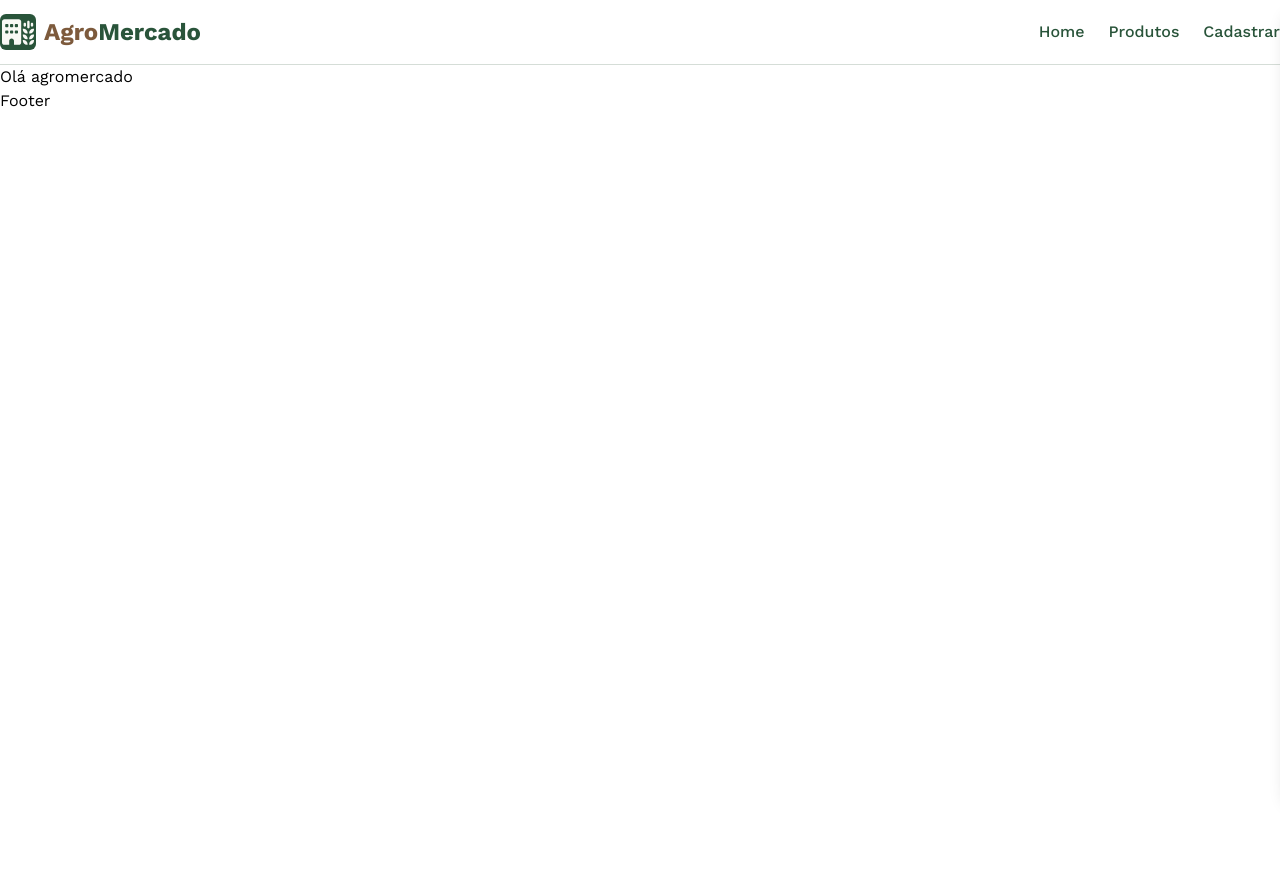
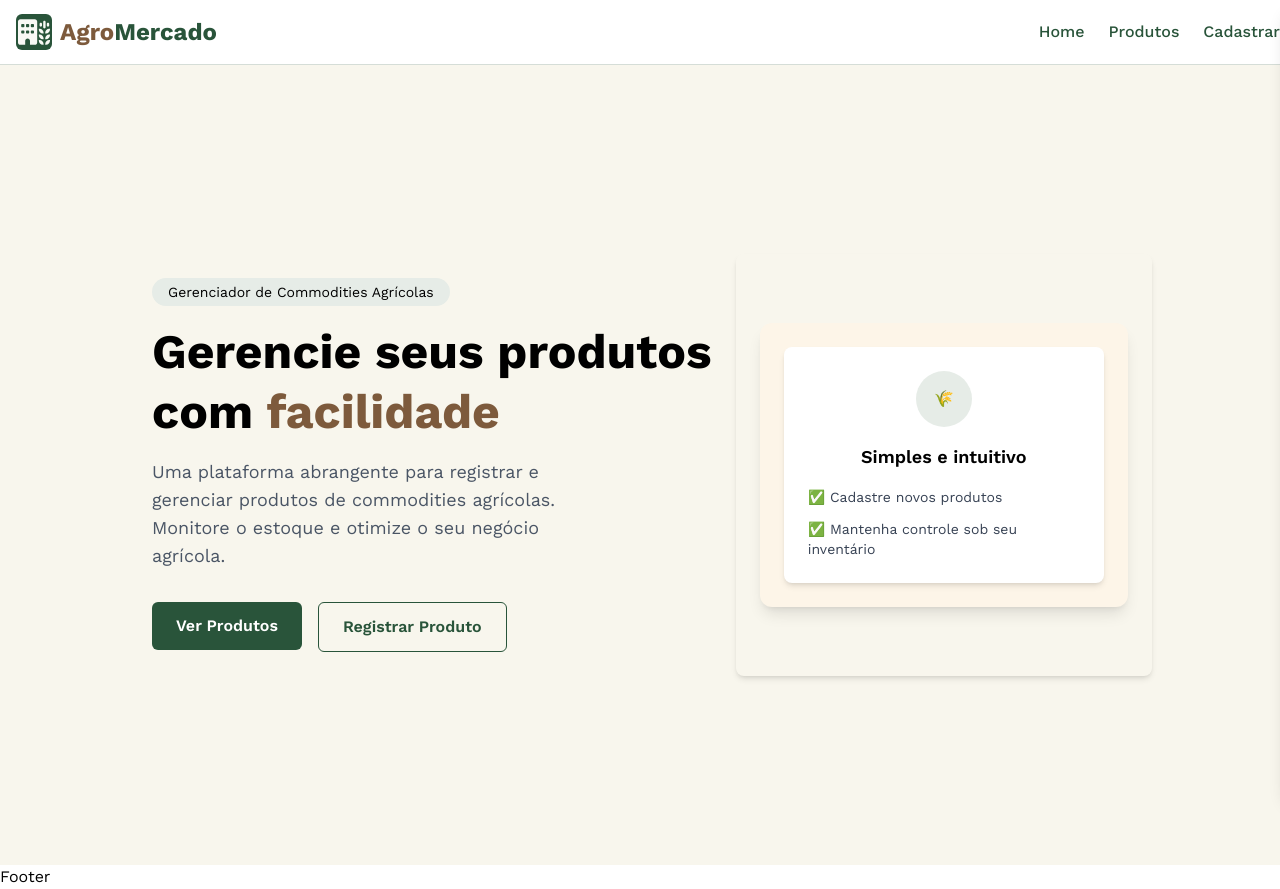
Before and after one commit to RyannMagalhaes/AgroMercadoGerenciador, a React (Vite) app in the folder AgroMercadoGerenciador/: page / in a window 1280 px wide. Before the commit the page ends 800 px from the top, so only its background shows below. Built offline with nearby package versions, Linux system fonts and the light colour scheme.

Commit message:
[FEAT] Implementação e estilização da seçao de apresentação

```diff
--- a/AgroMercadoGerenciador/src/assets/components/header.tsx
+++ b/AgroMercadoGerenciador/src/assets/components/header.tsx
@@ -9,14 +9,14 @@ function Header() {
   return (
     <>
       <header className="border-b border-[#d5ddd7] bg-white/80 backdrop-blur-sm sticky top-0 z-10">
-        <div className="container mx-auto flex h-16 justify-between items-center px-4">
-          <div className="flex items-center gap-2">
+        <div className="container mx-auto flex h-16 justify-between items-center">
+          <div className="flex items-center gap-2 pl-4">
             <div className="flex items-center justify-center bg-[#29543A] w-9 h-9 rounded-md">
               <FaBuildingWheat className="w-8 h-8 m-auto text-[#F9F9F5]" />
             </div>
-            <p className="text-2xl font-bold text-[#29543A]">
+            <h1 className="text-2xl font-bold text-[#29543A]">
               <span className="text-[#7D5A3C]">Agro</span>Mercado
-            </p>
+            </h1>
           </div>
 
           <button
--- /dev/null
+++ b/AgroMercadoGerenciador/src/assets/components/presentation-section.tsx
@@ -0,0 +1,67 @@
+import { Link } from "react-router-dom";
+
+function PresentationSection() {
+  return (
+    <>
+      <section className="flex items-center justify-center bg-[#f8f6ed] h-screen">
+        <div className="bigger-container flex flex-col lg:flex-row max-w-[80vw] max-h-8/10 mx-auto">
+          {/* Conteúdo da esquerda */}
+          <div className="items-center gap-12 p-6 flex flex-col justify-center text-center lg:text-left lg:items-start">
+            <div className="flex-1">
+              <span className="inline-block mb-4 px-4 py-1 text-sm bg-[#e6ece7] rounded-full">
+                Gerenciador de Commodities Agrícolas
+              </span>
+              <h1 className="text-4xl md:text-5xl font-bold leading-tight mb-4">
+                Gerencie seus produtos <br />
+                com <span className="text-[#7D5A3C]">facilidade</span>
+              </h1>
+              <p className="text-gray-600 text-lg mb-8 max-w-md mx-auto lg:mx-0">
+                Uma plataforma abrangente para registrar e gerenciar produtos de
+                commodities agrícolas. Monitore o estoque e
+                otimize o seu negócio agrícola.
+              </p>
+              <div className="flex flex-col gap-4 items-center lg:flex-row lg:items-start lg:gap-4 lg:justify-start">
+                <Link
+                  to="/products"
+                  className="bg-[#29543A] text-white px-6 py-3 rounded-md font-semibold"
+                >
+                  Ver Produtos
+                </Link>
+                <Link
+                  to="/products/register"
+                  className="border border-[#29543A] px-6 py-3 rounded-md font-semibold text-[#29543A]"
+                >
+                  Registrar Produto
+                </Link>
+              </div>
+            </div>
+          </div>
+
+          {/* Conteúdo da direita */}
+          <div className="flex-1 flex items-center justify-center rounded-lg shadow-md p-6">
+            <div className="bg-[#fdf5e8] p-6 rounded-xl shadow-lg">
+              <div className="bg-white p-6 rounded-lg shadow-md text-center">
+                <div className="mb-4">
+                  <div className="w-14 h-14 mx-auto bg-[#e6ece7] rounded-full flex items-center justify-center">
+                    <span role="img" aria-label="grain">
+                      🌾
+                    </span>
+                  </div>
+                </div>
+                <h3 className="text-lg font-semibold mb-4">
+                  Simples e intuitivo
+                </h3>
+                <ul className="text-left text-sm text-gray-700 space-y-3">
+                  <li>✅ Cadastre novos produtos</li>
+                  <li>✅ Mantenha controle sob seu inventário</li>
+                </ul>
+              </div>
+            </div>
+          </div>
+        </div>
+      </section>
+    </>
+  );
+}
+
+export default PresentationSection;
--- a/AgroMercadoGerenciador/src/assets/pages/home/index.tsx
+++ b/AgroMercadoGerenciador/src/assets/pages/home/index.tsx
@@ -1,9 +1,10 @@
+import PresentationSection from '../../components/presentation-section'
 import './styles.css'
 
 function App() {
   return (
     <>
-      <h1> Olá agromercado </h1>
+      <PresentationSection />
     </>
   )
 }
--- a/AgroMercadoGerenciador/src/index.css
+++ b/AgroMercadoGerenciador/src/index.css
@@ -1,8 +1,6 @@
 @import "tailwindcss";
 
 *{
-  margin: 0;
-  padding: 0;
   box-sizing: border-box;
   font-family: "Work Sans", sans-serif;
 }
```
